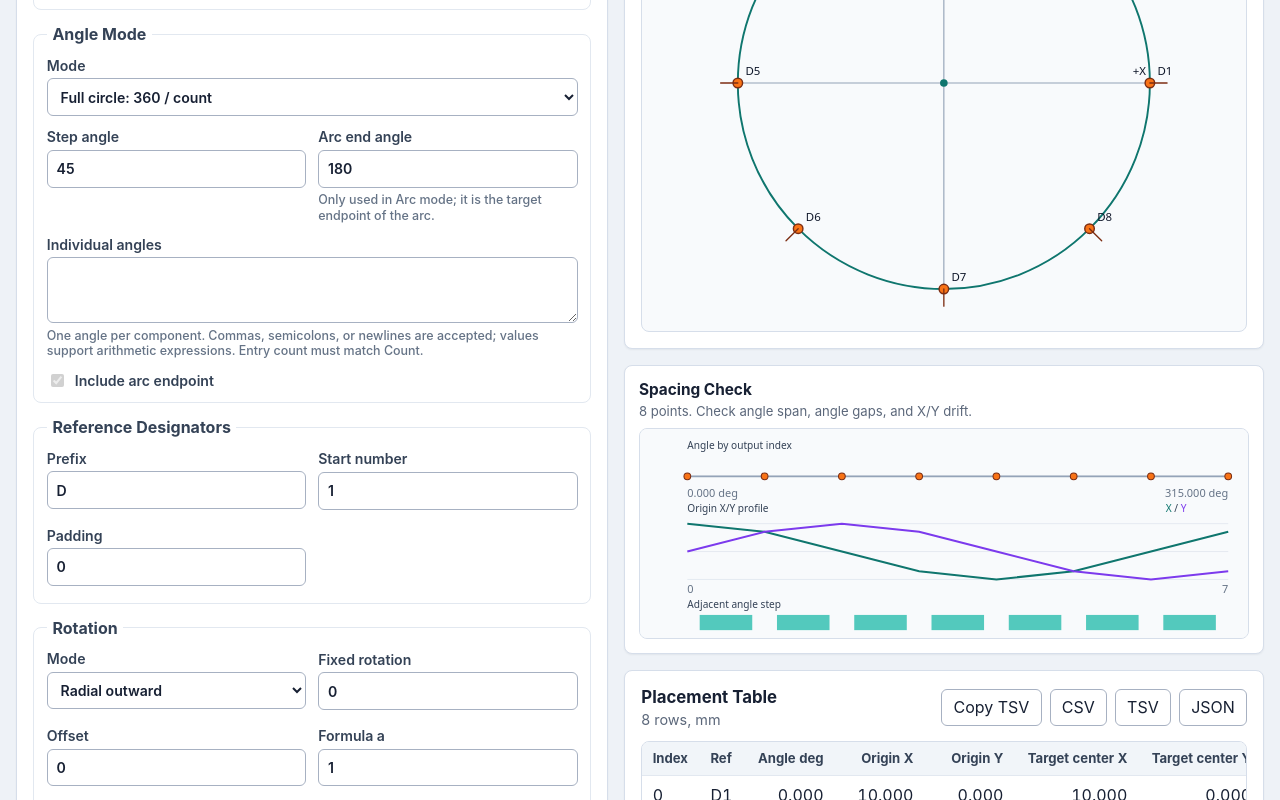
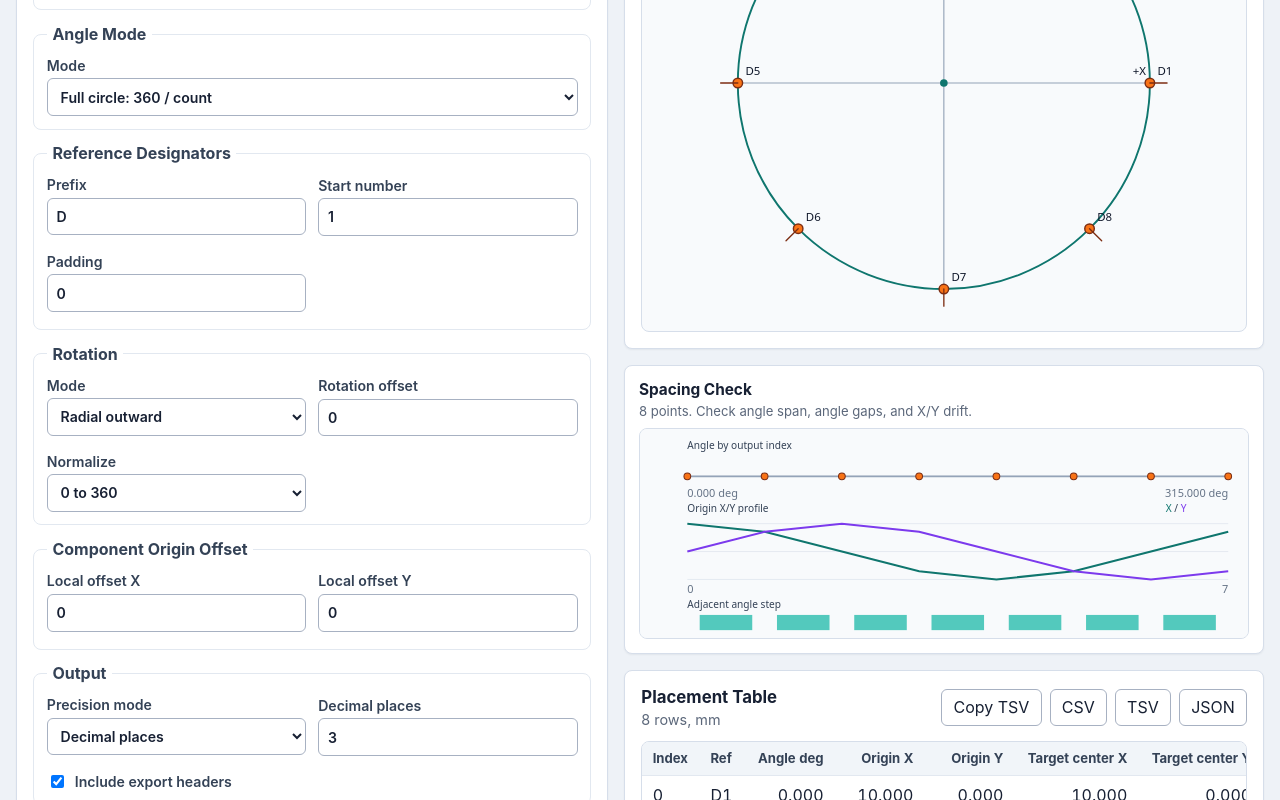
Before and after one commit to Meta-Develop/PCB_radial_placer, a React (Vite) app: page / in a window 1280 px wide. Shown: the part 660-1460 px from the top of the page. Built offline with nearby package versions, Linux system fonts and the light colour scheme.

Commit message:
Refine mode-specific input controls

```diff
--- a/src/components/InputPanel.tsx
+++ b/src/components/InputPanel.tsx
@@ -29,7 +29,6 @@ interface NumericInputProps {
   settings: PlacementSettings;
   onChange: (settings: PlacementSettings) => void;
   language: Language;
-  disabled?: boolean;
   help?: string;
 }
 
@@ -57,7 +56,6 @@ function NumericExpressionInput({
   settings,
   onChange,
   language,
-  disabled = false,
   help,
 }: NumericInputProps) {
   const rawValue = settings.inputExpressions[field] ?? formatInputNumber(getNumericFieldValue(settings, field));
@@ -104,7 +102,6 @@ function NumericExpressionInput({
         type="text"
         inputMode="decimal"
         spellCheck={false}
-        disabled={disabled}
         value={rawValue}
         aria-invalid={invalid ? 'true' : undefined}
         onChange={(event) => updateRawValue(event.target.value)}
@@ -118,6 +115,9 @@ function NumericExpressionInput({
 
 export function InputPanel({ settings, onChange, language, text }: InputPanelProps) {
   const isIndividualAngles = settings.angleMode === 'individualAngles';
+  const rotationUsesOffset =
+    settings.rotation.mode !== 'fixed' && settings.rotation.mode !== 'customFormulaSimple';
+  const rotationUsesCustomFormula = settings.rotation.mode === 'customFormulaSimple';
   const individualAngles = parseIndividualAngles(settings.individualAnglesText);
   const individualAnglesInvalid = isIndividualAngles && individualAngles.errors.length > 0;
 
@@ -139,14 +139,13 @@ export function InputPanel({ settings, onChange, language, text }: InputPanelPro
     onChange({ ...settings, rotation: { ...settings.rotation, [key]: value } });
   };
 
-  const numericInput = (field: NumericExpressionField, label: string, disabled = false, help?: string) => (
+  const numericInput = (field: NumericExpressionField, label: string, help?: string) => (
     <NumericExpressionInput
       field={field}
       label={label}
       settings={settings}
       onChange={onChange}
       language={language}
-      disabled={disabled}
       help={help}
     />
   );
@@ -163,17 +162,13 @@ export function InputPanel({ settings, onChange, language, text }: InputPanelPro
         {numericInput('radius', text.radius)}
         {numericInput('centerX', text.centerX)}
         {numericInput('centerY', text.centerY)}
-        {numericInput('startAngleDeg', text.startAngle, isIndividualAngles, isIndividualAngles ? text.notUsedInIndividualAngles : undefined)}
-        {numericInput(
-          'startAngleOffsetDeg',
-          text.startAngleOffset,
-          isIndividualAngles,
-          isIndividualAngles ? text.notUsedInIndividualAngles : text.startAngleOffsetHelp,
-        )}
+        {!isIndividualAngles ? (
+          <>
+            {numericInput('startAngleDeg', text.startAngle)}
+            {numericInput('startAngleOffsetDeg', text.startAngleOffset, text.startAngleOffsetHelp)}
             <label>
               {text.direction}
               <select
-            disabled={isIndividualAngles}
                 value={settings.direction}
                 onChange={(event) => update('direction', event.target.value as Direction)}
               >
@@ -181,6 +176,8 @@ export function InputPanel({ settings, onChange, language, text }: InputPanelPro
                 <option value="clockwise">{text.directionOptions.clockwise}</option>
               </select>
             </label>
+          </>
+        ) : null}
         <label>
           {text.coordinateSystem}
           <select
@@ -216,24 +213,26 @@ export function InputPanel({ settings, onChange, language, text }: InputPanelPro
             <option value="individualAngles">{text.angleModeOptions.individualAngles}</option>
           </select>
         </label>
-        {numericInput(
-          'stepAngleDeg',
-          text.stepAngle,
-          settings.angleMode !== 'customStep',
-          isIndividualAngles ? text.notUsedInIndividualAngles : undefined,
-        )}
-        {numericInput(
-          'endAngleDeg',
-          text.arcEndAngle,
-          settings.angleMode !== 'arc',
-          isIndividualAngles ? text.notUsedInIndividualAngles : text.arcEndHelp,
-        )}
+        {settings.angleMode === 'customStep' ? numericInput('stepAngleDeg', text.stepAngle) : null}
+        {settings.angleMode === 'arc' ? (
+          <>
+            {numericInput('endAngleDeg', text.arcEndAngle, text.arcEndHelp)}
+            <label className="inline-control">
+              <input
+                type="checkbox"
+                checked={settings.includeEndpoint}
+                onChange={(event) => update('includeEndpoint', event.target.checked)}
+              />
+              {text.includeArcEndpoint}
+            </label>
+          </>
+        ) : null}
+        {isIndividualAngles ? (
           <label className="field-wide individual-angles-field">
             <span className="field-label">{text.individualAngles}</span>
             <textarea
               rows={3}
               spellCheck={false}
-            disabled={!isIndividualAngles}
               value={settings.individualAnglesText}
               aria-invalid={individualAnglesInvalid ? 'true' : undefined}
               onChange={(event) => update('individualAnglesText', event.target.value)}
@@ -247,15 +246,7 @@ export function InputPanel({ settings, onChange, language, text }: InputPanelPro
               ) : null}
             </span>
           </label>
-        <label className="inline-control">
-          <input
-            type="checkbox"
-            disabled={settings.angleMode !== 'arc'}
-            checked={settings.includeEndpoint}
-            onChange={(event) => update('includeEndpoint', event.target.checked)}
-          />
-          {text.includeArcEndpoint}
-        </label>
+        ) : null}
       </fieldset>
 
       <fieldset>
@@ -288,14 +279,18 @@ export function InputPanel({ settings, onChange, language, text }: InputPanelPro
             <option value="customFormulaSimple">{text.rotationOptions.customFormulaSimple}</option>
           </select>
         </label>
-        {numericInput('rotation.fixedRotationDeg', text.fixedRotation, settings.rotation.mode !== 'fixed')}
-        {numericInput(
-          'rotation.rotationOffsetDeg',
-          text.offset,
-          settings.rotation.mode === 'fixed' || settings.rotation.mode === 'customFormulaSimple',
-        )}
-        {numericInput('rotation.formulaA', text.formulaA, settings.rotation.mode !== 'customFormulaSimple')}
-        {numericInput('rotation.formulaB', text.formulaB, settings.rotation.mode !== 'customFormulaSimple')}
+        {settings.rotation.mode === 'fixed'
+          ? numericInput('rotation.fixedRotationDeg', text.fixedRotation)
+          : null}
+        {rotationUsesOffset
+          ? numericInput('rotation.rotationOffsetDeg', text.rotationOffset)
+          : null}
+        {rotationUsesCustomFormula ? (
+          <>
+            {numericInput('rotation.formulaA', text.formulaA)}
+            {numericInput('rotation.formulaB', text.formulaB)}
+          </>
+        ) : null}
         <label>
           {text.normalize}
           <select
@@ -327,12 +322,12 @@ export function InputPanel({ settings, onChange, language, text }: InputPanelPro
             <option value="significantDigits">{text.precisionModeOptions.significantDigits}</option>
           </select>
         </label>
-        {numericInput('decimalPlaces', text.decimalPlaces, settings.outputPrecisionMode !== 'decimalPlaces')}
-        {numericInput(
-          'significantDigits',
-          text.significantDigits,
-          settings.outputPrecisionMode !== 'significantDigits',
-        )}
+        {settings.outputPrecisionMode === 'decimalPlaces'
+          ? numericInput('decimalPlaces', text.decimalPlaces)
+          : null}
+        {settings.outputPrecisionMode === 'significantDigits'
+          ? numericInput('significantDigits', text.significantDigits)
+          : null}
         <label className="inline-control">
           <input
             type="checkbox"
--- a/src/core/validation.ts
+++ b/src/core/validation.ts
@@ -1,4 +1,4 @@
-import type { PlacementSettings, ValidationMessage, ValidationResult } from '../types';
+import type { NumericExpressionField, PlacementSettings, ValidationMessage, ValidationResult } from '../types';
 import { calculateDerivedGeometry, calculateStepAngle } from './geometry';
 import { parseIndividualAngles } from './individualAngles';
 import { parseNumericExpression } from './expression';
@@ -15,6 +15,35 @@ function add(
   message: string,
 ): void {
   messages.push({ severity, field, message });
+}
+
+function rotationModeUsesOffset(settings: PlacementSettings): boolean {
+  return settings.rotation.mode !== 'fixed' && settings.rotation.mode !== 'customFormulaSimple';
+}
+
+function isNumericFieldRelevant(settings: PlacementSettings, field: NumericExpressionField): boolean {
+  switch (field) {
+    case 'startAngleDeg':
+    case 'startAngleOffsetDeg':
+      return settings.angleMode !== 'individualAngles';
+    case 'endAngleDeg':
+      return settings.angleMode === 'arc';
+    case 'stepAngleDeg':
+      return settings.angleMode === 'customStep';
+    case 'decimalPlaces':
+      return settings.outputPrecisionMode === 'decimalPlaces';
+    case 'significantDigits':
+      return settings.outputPrecisionMode === 'significantDigits';
+    case 'rotation.fixedRotationDeg':
+      return settings.rotation.mode === 'fixed';
+    case 'rotation.rotationOffsetDeg':
+      return rotationModeUsesOffset(settings);
+    case 'rotation.formulaA':
+    case 'rotation.formulaB':
+      return settings.rotation.mode === 'customFormulaSimple';
+    default:
+      return true;
+  }
 }
 
 export function validateSettings(settings: PlacementSettings): ValidationResult {
@@ -36,30 +65,34 @@ export function validateSettings(settings: PlacementSettings): ValidationResult
     add(messages, 'error', 'centerY', 'Center Y must be a finite number.');
   }
 
-  if (!finiteNumber(settings.startAngleDeg)) {
+  if (isNumericFieldRelevant(settings, 'startAngleDeg') && !finiteNumber(settings.startAngleDeg)) {
     add(messages, 'error', 'startAngleDeg', 'Start angle must be a finite number.');
   }
 
-  if (!finiteNumber(settings.startAngleOffsetDeg)) {
+  if (isNumericFieldRelevant(settings, 'startAngleOffsetDeg') && !finiteNumber(settings.startAngleOffsetDeg)) {
     add(messages, 'error', 'startAngleOffsetDeg', 'Start angle offset must be a finite number.');
   }
 
-  if (!finiteNumber(settings.endAngleDeg)) {
+  if (isNumericFieldRelevant(settings, 'endAngleDeg') && !finiteNumber(settings.endAngleDeg)) {
     add(messages, 'error', 'endAngleDeg', 'Arc end angle must be a finite number.');
   }
 
-  if (!finiteNumber(settings.stepAngleDeg)) {
+  if (isNumericFieldRelevant(settings, 'stepAngleDeg') && !finiteNumber(settings.stepAngleDeg)) {
     add(messages, 'error', 'stepAngleDeg', 'Step angle must be a finite number.');
   }
 
-  if (!Number.isInteger(settings.decimalPlaces) || settings.decimalPlaces < 0 || settings.decimalPlaces > 9) {
+  if (
+    isNumericFieldRelevant(settings, 'decimalPlaces') &&
+    (!Number.isInteger(settings.decimalPlaces) || settings.decimalPlaces < 0 || settings.decimalPlaces > 9)
+  ) {
     add(messages, 'error', 'decimalPlaces', 'Decimal places must be an integer from 0 to 9.');
   }
 
   if (
-    !Number.isInteger(settings.significantDigits) ||
-    settings.significantDigits < 1 ||
-    settings.significantDigits > 12
+    isNumericFieldRelevant(settings, 'significantDigits') &&
+    (!Number.isInteger(settings.significantDigits) ||
+      settings.significantDigits < 1 ||
+      settings.significantDigits > 12)
   ) {
     add(messages, 'error', 'significantDigits', 'Significant digits must be an integer from 1 to 12.');
   }
@@ -72,19 +105,25 @@ export function validateSettings(settings: PlacementSettings): ValidationResult
     add(messages, 'error', 'refPadding', 'Reference padding must be an integer from 0 to 8.');
   }
 
-  if (!finiteNumber(settings.rotation.fixedRotationDeg)) {
+  if (
+    isNumericFieldRelevant(settings, 'rotation.fixedRotationDeg') &&
+    !finiteNumber(settings.rotation.fixedRotationDeg)
+  ) {
     add(messages, 'error', 'fixedRotationDeg', 'Fixed rotation must be a finite number.');
   }
 
-  if (!finiteNumber(settings.rotation.rotationOffsetDeg)) {
+  if (
+    isNumericFieldRelevant(settings, 'rotation.rotationOffsetDeg') &&
+    !finiteNumber(settings.rotation.rotationOffsetDeg)
+  ) {
     add(messages, 'error', 'rotationOffsetDeg', 'Rotation offset must be a finite number.');
   }
 
-  if (!finiteNumber(settings.rotation.formulaA)) {
+  if (isNumericFieldRelevant(settings, 'rotation.formulaA') && !finiteNumber(settings.rotation.formulaA)) {
     add(messages, 'error', 'formulaA', 'Rotation formula coefficient a must be a finite number.');
   }
 
-  if (!finiteNumber(settings.rotation.formulaB)) {
+  if (isNumericFieldRelevant(settings, 'rotation.formulaB') && !finiteNumber(settings.rotation.formulaB)) {
     add(messages, 'error', 'formulaB', 'Rotation formula coefficient b must be a finite number.');
   }
 
@@ -98,7 +137,7 @@ export function validateSettings(settings: PlacementSettings): ValidationResult
 
   for (const field of NUMERIC_EXPRESSION_FIELDS) {
     const expression = settings.inputExpressions[field];
-    if (expression === undefined) {
+    if (expression === undefined || !isNumericFieldRelevant(settings, field)) {
       continue;
     }
 
--- a/src/i18n.ts
+++ b/src/i18n.ts
@@ -50,6 +50,7 @@ const en = {
     rotation: 'Rotation',
     fixedRotation: 'Fixed rotation',
     offset: 'Offset',
+    rotationOffset: 'Rotation offset',
     formulaA: 'Formula a',
     formulaB: 'Formula b',
     normalize: 'Normalize',
@@ -246,6 +247,7 @@ const ja: UiText = {
     rotation: '回転',
     fixedRotation: '固定回転',
     offset: 'オフセット',
+    rotationOffset: '回転オフセット',
     formulaA: '係数a',
     formulaB: '係数b',
     normalize: '正規化',
```
Also changed, not shown: 1 other file (tests, documents, lock files or other folders). Lines whose indentation alone changed are shown as unchanged.
